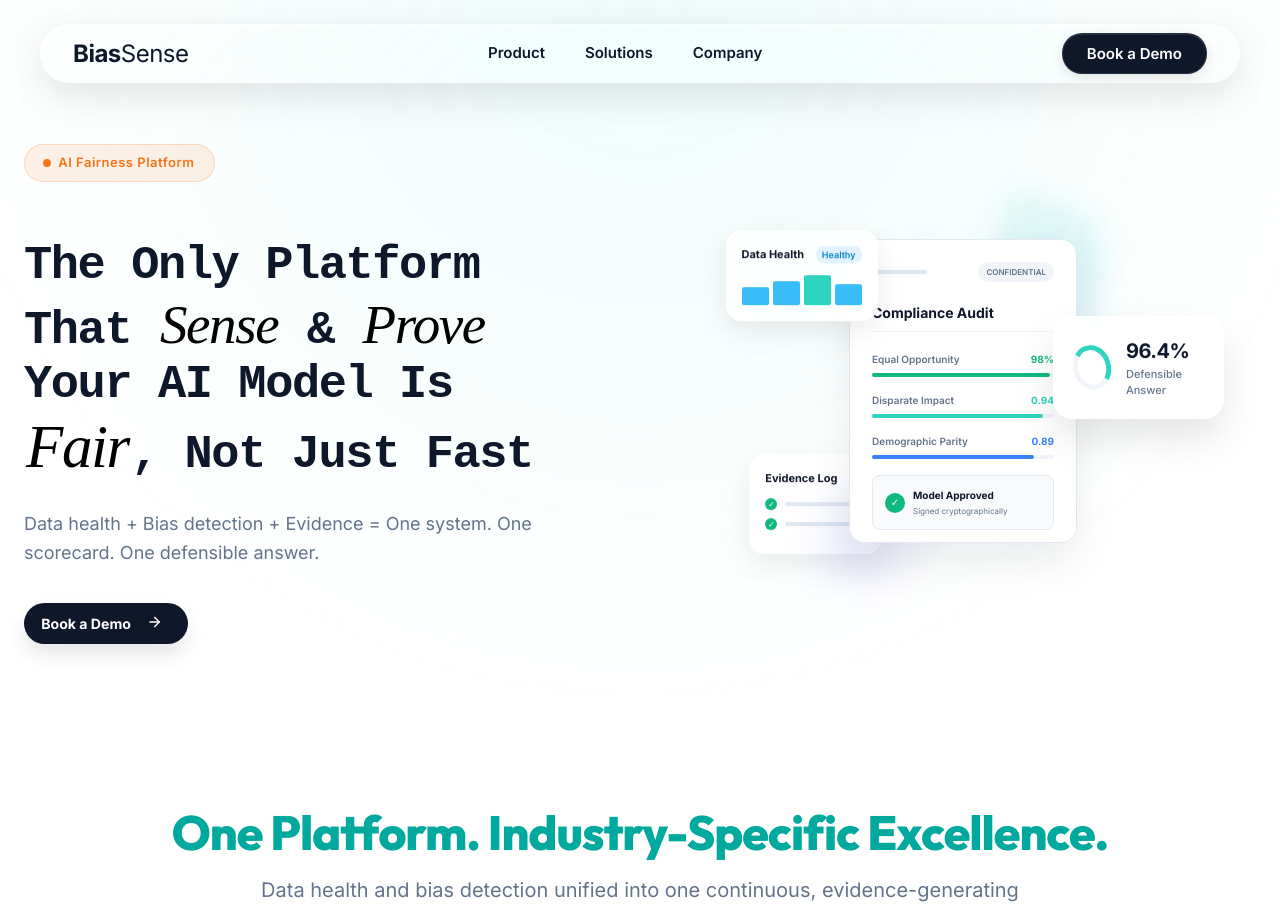
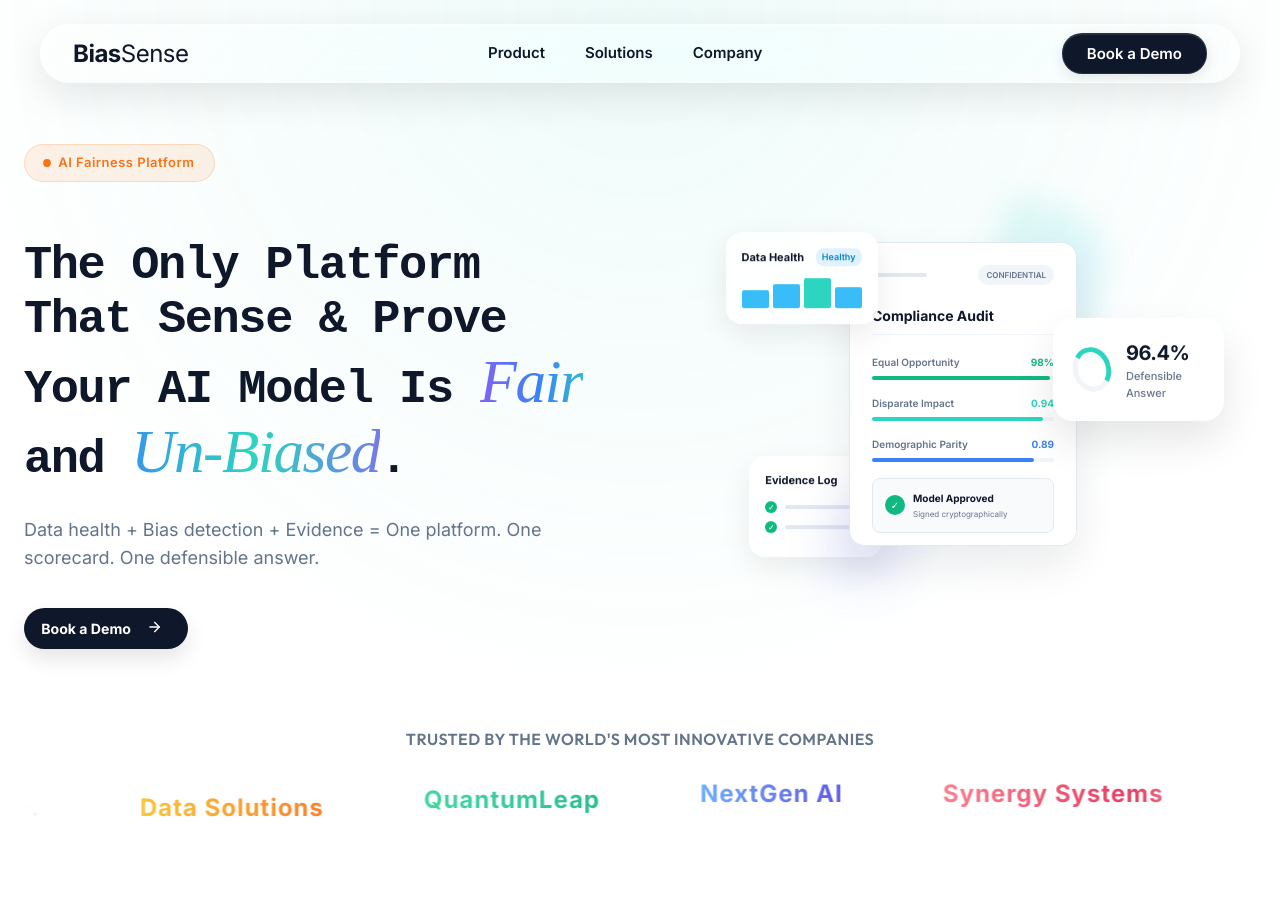
Before and after one commit to Pathi-Rama-Dhanunjay/webapp-bias-sense, a React (Vite) app: page / in a window 1280 px wide. Shown: the top 911 px of the page. Built offline with nearby package versions, Linux system fonts and the light colour scheme.

Commit message:
update client section

```diff
--- /dev/null
+++ b/src/components/Sections/ClientsSection.jsx
@@ -0,0 +1,102 @@
+import React from 'react';
+import { motion } from 'framer-motion';
+
+const clientLogos = [
+    'TechCorp',
+    'Innovate Inc.',
+    'Data Solutions',
+    'QuantumLeap',
+    'NextGen AI',
+    'Synergy Systems',
+];
+
+const ClientsSection = () => {
+    // Wave animation settings to ensure the duplicated array loops seamlessly
+    const waveDuration = 4;
+
+    // Cool gradients to apply to each client name
+    const clientGradients = [
+        'linear-gradient(90deg, #2DD4BF, #3B82F6)', // Teal to Blue
+        'linear-gradient(90deg, #8B5CF6, #EC4899)', // Purple to Pink
+        'linear-gradient(90deg, #FBBF24, #F97316)', // Amber to Orange
+        'linear-gradient(90deg, #34D399, #10B981)', // Green to Emerald
+        'linear-gradient(90deg, #60A5FA, #4F46E5)', // Blue to Indigo
+        'linear-gradient(90deg, #FB7185, #E11D48)', // Rose to Red
+    ];
+
+    return (
+        <section style={{ padding: '6px 24px 19px', backgroundColor: 'transparent', overflow: 'hidden' }}>
+            <div className="container">
+                <motion.div
+                    initial={{ opacity: 0 }}
+                    whileInView={{ opacity: 1 }}
+                    viewport={{ once: true, amount: 0.2 }}
+                    transition={{ duration: 0.5 }}
+                >
+                    <h4 style={{
+                        textAlign: 'center',
+                        color: '#64748B',
+                        fontWeight: 600,
+                        fontSize: '16px',
+                        marginBottom: '32px',
+                        letterSpacing: '0.5px'
+                    }}>
+                        TRUSTED BY THE WORLD'S MOST INNOVATIVE COMPANIES
+                    </h4>
+                    <div style={{
+                        position: 'relative',
+                        display: 'flex',
+                        overflow: 'hidden',
+                        userSelect: 'none',
+                        maskImage: 'linear-gradient(to right, transparent, black 10%, black 90%, transparent)',
+                        WebkitMaskImage: 'linear-gradient(to right, transparent, black 10%, black 90%, transparent)',
+                    }}>
+                        <motion.div
+                            animate={{ x: ["0%", "-50%"] }}
+                            transition={{
+                                ease: "linear",
+                                duration: 30,
+                                repeat: Infinity,
+                            }}
+                            style={{
+                                display: 'flex',
+                                whiteSpace: 'nowrap',
+                                gap: 'clamp(48px, 8vw, 100px)',
+                                paddingRight: 'clamp(48px, 8vw, 100px)',
+                                alignItems: 'center',
+                                opacity: 0.9,
+                            }}
+                        >
+                            {[...clientLogos, ...clientLogos].map((client, idx) => (
+                                <motion.div
+                                    key={`${client}-${idx}`}
+                                    animate={{ y: [-8, 8, -8] }}
+                                    transition={{
+                                        duration: waveDuration,
+                                        repeat: Infinity,
+                                        ease: "easeInOut",
+                                        delay: idx * (waveDuration / clientLogos.length)
+                                    }}
+                                    whileHover={{ scale: 1.1 }}
+                                    style={{
+                                        fontSize: 'clamp(20px, 2.5vw, 24px)',
+                                        fontWeight: 700,
+                                        background: clientGradients[idx % clientLogos.length],
+                                        WebkitBackgroundClip: 'text',
+                                        WebkitTextFillColor: 'transparent',
+                                        letterSpacing: '1px',
+                                        cursor: 'default',
+                                    }}
+                                >
+                                    {client}
+                                </motion.div>
+                            ))}
+                        </motion.div>
+                    </div>
+                </motion.div>
+            </div>
+        </section>
+    );
+};
+
+export default ClientsSection;
--- a/src/components/Sections/HeroSection.jsx
+++ b/src/components/Sections/HeroSection.jsx
@@ -29,7 +29,7 @@ const HeroSection = () => {
       flexDirection: 'column',
       justifyContent: 'center',
       paddingTop: '144px',
-      paddingBottom: '80px',
+      paddingBottom: '72px',
       paddingLeft: '24px',
       paddingRight: '24px',
       position: 'relative',
@@ -82,14 +82,54 @@ const HeroSection = () => {
             className="hero-title"
             style={{ marginBottom: 'clamp(28px, 4.6vh, 55px)', position: 'relative', zIndex: 10 }}
           >
-            The Only Platform That <span style={{ fontFamily: '"Caveat", "Brush Script MT", "Lucida Handwriting", cursive', fontStyle: 'italic', fontWeight: 400, fontSize: '1.17em', padding: '0 2px', color: '#000000' }}>Sense</span> & <span style={{ fontFamily: '"Caveat", "Brush Script MT", "Lucida Handwriting", cursive', fontStyle: 'italic', fontWeight: 400, fontSize: '1.17em', padding: '0 2px', color: '#000000' }}>Prove</span> Your AI Model Is <span style={{ fontFamily: '"Caveat", "Brush Script MT", "Lucida Handwriting", cursive', fontStyle: 'italic', fontWeight: 400, fontSize: '1.3em', padding: '0 2px', color: '#000000' }}>Fair</span>, Not Just Fast
+            The Only Platform That Sense & Prove Your AI Model Is{' '}
+            <motion.span
+              animate={{ backgroundPosition: ['0% 50%', '100% 50%', '0% 50%'] }}
+              transition={{ duration: 5, repeat: Infinity, ease: 'linear' }}
+              style={{
+                fontFamily: '"Caveat", "Brush Script MT", "Lucida Handwriting", cursive',
+                fontStyle: 'italic',
+                fontWeight: 400,
+                fontSize: '1.3em',
+                background: 'linear-gradient(270deg, #2DD4BF, #3B82F6, #8B5CF6, #2DD4BF)',
+                backgroundSize: '200% auto',
+                WebkitBackgroundClip: 'text',
+                WebkitTextFillColor: 'transparent',
+                backgroundClip: 'text',
+                color: 'transparent',
+                display: 'inline-block'
+              }}
+            >
+              Fair
+            </motion.span>{' '}
+            and{' '}
+            <motion.span
+              animate={{ backgroundPosition: ['0% 50%', '100% 50%', '0% 50%'] }}
+              transition={{ duration: 5, repeat: Infinity, ease: 'linear', delay: 1.5 }}
+              style={{
+                fontFamily: '"Caveat", "Brush Script MT", "Lucida Handwriting", cursive',
+                fontStyle: 'italic',
+                fontWeight: 400,
+                fontSize: '1.3em',
+                background: 'linear-gradient(270deg, #3B82F6, #8B5CF6, #2DD4BF, #3B82F6)',
+                backgroundSize: '200% auto',
+                WebkitBackgroundClip: 'text',
+                WebkitTextFillColor: 'transparent',
+                backgroundClip: 'text',
+                color: 'transparent',
+                display: 'inline-block'
+              }}
+            >
+              Un-Biased
+            </motion.span>
+            .
           </motion.h1>
 
           <motion.p
             className="hero-subtitle body-large"
             style={{ color: '#64748B', marginBottom: 'clamp(35px, 5.5vh, 70px)', maxWidth: 'clamp(600px, 45vw, 900px)', fontSize: 'clamp(18px, 1.5vw, 24px)', lineHeight: 1.6, opacity: 1 }}
           >
-            Data health + Bias detection + Evidence = One system. One scorecard. One defensible answer.
+            Data health + Bias detection + Evidence = One platform. One scorecard. One defensible answer.
           </motion.p>
 
           {/* CTA Button */}
@@ -303,7 +343,7 @@ const HeroSection = () => {
             height: auto !important;
             min-height: auto !important;
             padding-top: 112px !important;
-            padding-bottom: 60px !important;
+            padding-bottom: 54px !important;
           }
           .hero-visualization {
             max-width: 100% !important;
--- a/src/pages/Home.jsx
+++ b/src/pages/Home.jsx
@@ -3,6 +3,7 @@ import { useLocation } from 'react-router-dom';
 import { motion } from 'framer-motion';
 import HeroSection from '../components/Sections/HeroSection';
 import SolutionSection from '../components/Sections/SolutionSection';
+import ClientsSection from '../components/Sections/ClientsSection';
 import CapabilitiesSection from '../components/Sections/CapabilitiesSection';
 import WorkflowSection from '../components/Sections/WorkflowSection';
 import ProofSection from '../components/Sections/ProofSection';
@@ -62,6 +63,8 @@ const Home = () => {
       {/* Clean Content Layer */}
       <div style={{ position: 'relative', zIndex: 1, width: '100%' }}>
         <HeroSection />
+        {/* Restored Clients Marquee */}
+        <ClientsSection />
         <div id="solutions" style={{ position: 'relative', zIndex: 1 }}><SolutionSection /></div>
         <CapabilitiesSection />
         <WorkflowSection />
```
